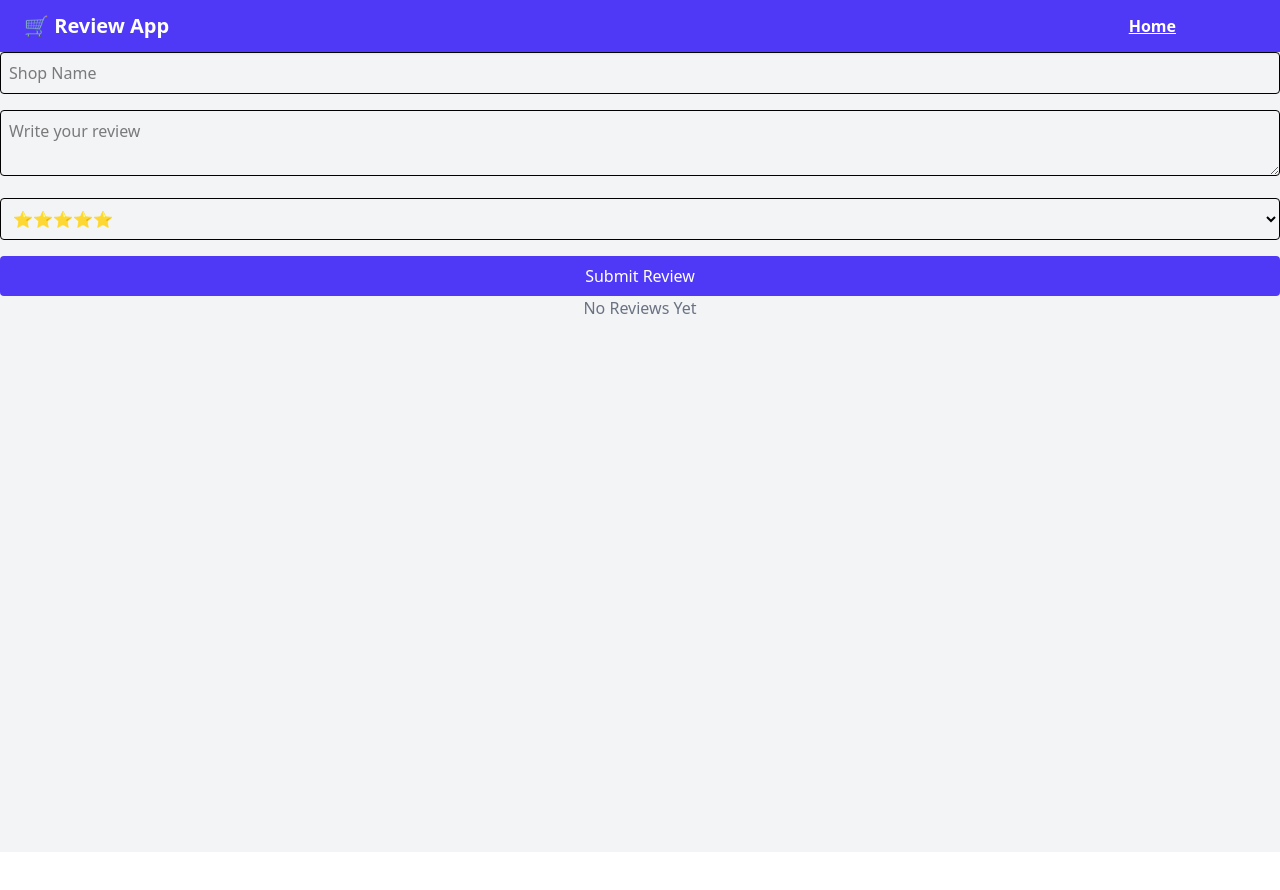
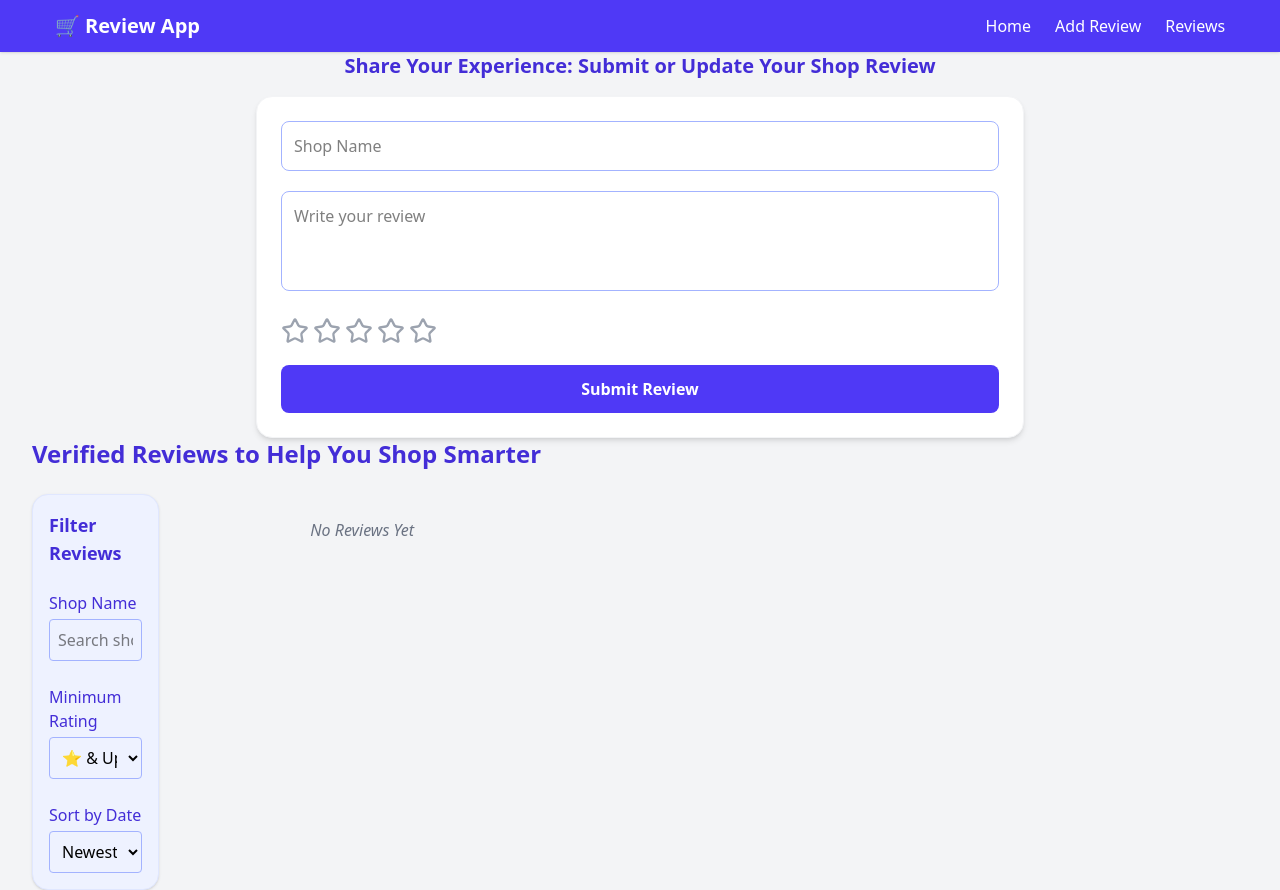
Before and after one commit to mdbulbulhasan/online-shop-review, a React (Vite) app: page / in a window 1280 px wide. Before the commit the page ends 852 px from the top, so only its background shows below. Built offline with nearby package versions, Linux system fonts and the light colour scheme.

Commit message:
polishing navbar

```diff
--- a/package.json
+++ b/package.json
@@ -11,6 +11,7 @@
   },
   "dependencies": {
     "@tailwindcss/vite": "^4.1.11",
+    "lucide-react": "^0.539.0",
     "react": "^19.1.1",
     "react-dom": "^19.1.1",
     "react-router": "^7.8.0",
--- a/src/components/ReviewForm/ReviewForm.jsx
+++ b/src/components/ReviewForm/ReviewForm.jsx
@@ -1,52 +1,111 @@
-import React from "react";
+import React, { useState, useEffect } from "react";
+import { Star } from "lucide-react";
 
-const ReviewForm = ({ onAddReview }) => {
+const ReviewForm = ({
+  onAddReview,
+  editReview,
+  onUpdateReview,
+  onCancelEdit,
+}) => {
+  const formKey = editReview ? editReview.id : "new";
+  const [selectedRating, setSelectedRating] = useState(
+    editReview ? Number(editReview.rating) : 0
+  );
+
+  useEffect(() => {
+    if (editReview) {
+      setSelectedRating(Number(editReview.rating));
+    } else {
+      setSelectedRating(0);
+    }
+  }, [editReview]);
+
   const handleSubmit = (e) => {
     e.preventDefault();
     const form = e.target;
     const newReview = {
-      id: Date.now(),
-      shop: form.shop.value,
-      review: form.review.value,
-      rating: form.rating.value,
+      id: editReview ? editReview.id : Date.now(),
+      shop: form.shop.value.trim(),
+      review: form.review.value.trim(),
+      rating: selectedRating.toString(),
       date: new Date().toLocaleString(),
     };
-    onAddReview(newReview);
+
+    if (editReview) {
+      onUpdateReview(newReview);
+    } else {
+      onAddReview(newReview);
+    }
     form.reset();
+    setSelectedRating(0);
   };
+
   return (
     <div>
-      <form onSubmit={handleSubmit} className="space-y-4">
+      <h2 className="text-xl font-semibold text-indigo-700 mb-4 text-center">
+        Share Your Experience: Submit or Update Your Shop Review
+      </h2>
+
+      <form
+        key={formKey}
+        onSubmit={handleSubmit}
+        className="w-full max-w-3xl mx-auto bg-white p-4 md:p-6 rounded-2xl shadow-md space-y-5 border border-gray-100"
+      >
         <input
-          className="w-full p-2 border rounded"
+          className="w-full p-3 border border-indigo-300 rounded-lg focus:outline-none focus:ring-2 focus:ring-indigo-500 transition"
           type="text"
           name="shop"
           placeholder="Shop Name"
+          defaultValue={editReview ? editReview.shop : ""}
           required
         />
         <textarea
-          className="w-full p-2 border rounded"
+          className="w-full p-3 border border-indigo-300 rounded-lg focus:outline-none focus:ring-2 focus:ring-indigo-500 transition resize-none min-h-[100px]"
           name="review"
           placeholder="Write your review"
+          defaultValue={editReview ? editReview.review : ""}
           required
         ></textarea>
-        <select
-          className="w-full p-2 border rounded"
-          name="rating"
-          defaultValue={5}
-        >
-          <option value="5">⭐⭐⭐⭐⭐</option>
-          <option value="4">⭐⭐⭐⭐</option>
-          <option value="3">⭐⭐⭐</option>
-          <option value="2">⭐⭐</option>
-          <option value="1">⭐</option>
-        </select>
-        <button
-          type="submit"
-          className="w-full bg-indigo-600 text-white py-2 rounded"
-        >
-          Submit Review
-        </button>
+
+        {/* Custom Star Rating */}
+        <div className="flex space-x-1 cursor-pointer">
+          {[1, 2, 3, 4, 5].map((star) => (
+            <Star
+              key={star}
+              size={28}
+              fill={star <= selectedRating ? "currentColor" : "none"}
+              stroke={star <= selectedRating ? "#fbbf24" : "#9ca3af"} // Yellow or Gray
+              className="transition-colors"
+              onClick={() => setSelectedRating(star)}
+              onKeyDown={(e) => {
+                if (e.key === "Enter" || e.key === " ") setSelectedRating(star);
+              }}
+              tabIndex={0}
+              role="button"
+              aria-label={`${star} Star`}
+            />
+          ))}
+        </div>
+
+        <div className="flex space-x-4">
+          <button
+            type="submit"
+            className="flex-1 bg-indigo-600 hover:bg-indigo-700 text-white font-semibold py-3 rounded-lg transition"
+            disabled={selectedRating === 0} // optionally disable submit if no rating
+          >
+            {editReview ? "Update Review" : "Submit Review"}
+          </button>
+
+          {editReview && (
+            <button
+              type="button"
+              onClick={onCancelEdit}
+              className="flex-1 bg-gray-400 hover:bg-gray-500 text-white font-semibold py-3 rounded-lg transition"
+            >
+              Cancel
+            </button>
+          )}
+        </div>
       </form>
     </div>
   );
--- a/src/components/ReviewList/ReviewList.jsx
+++ b/src/components/ReviewList/ReviewList.jsx
@@ -1,34 +1,157 @@
-import React from "react";
+import React, { useState, useMemo } from "react";
+import { Star, Quote } from "lucide-react";
 
-const ReviewList = ({ reviews = [], onDelete }) => {
+const ReviewList = ({ reviews, onDelete, onEdit }) => {
+  const [searchTerm, setSearchTerm] = useState("");
+  const [minRating, setMinRating] = useState(1);
+  const [sortOrder, setSortOrder] = useState("newest"); // newest or oldest
+
+  // Filter and sort reviews
+  const filteredReviews = useMemo(() => {
+    return reviews
+      .filter(
+        (review) =>
+          review.shop.toLowerCase().includes(searchTerm.toLowerCase()) &&
+          Number(review.rating) >= minRating
+      )
+      .sort((a, b) => {
+        if (!a.date || !b.date) return 0;
+        const dateA = new Date(a.date);
+        const dateB = new Date(b.date);
+        return sortOrder === "newest" ? dateB - dateA : dateA - dateB;
+      });
+  }, [reviews, searchTerm, minRating, sortOrder]);
+
   return (
-    <div className="space-y-4">
-      {reviews.length === 0 ? (
-        <p className="text-center text-gray-500">No Reviews Yet</p>
+    <div>
+      <h2 className="text-2xl font-bold text-indigo-700 mb-6 text-center">
+  Verified Reviews to Help You Shop Smarter
+</h2>
+
+      <div className="flex flex-col md:flex-row gap-6">
+        {/* Sidebar */}
+        <aside className="md:w-1/4 p-4 bg-indigo-50 rounded-2xl border border-indigo-100 shadow-sm space-y-6">
+          <h3 className="text-lg font-semibold text-indigo-700">
+            Filter Reviews
+          </h3>
+
+          {/* Search by Shop */}
+          <div>
+            <label className="block mb-1 font-medium text-indigo-700">
+              Shop Name
+            </label>
+            <input
+              type="text"
+              placeholder="Search shops..."
+              value={searchTerm}
+              onChange={(e) => setSearchTerm(e.target.value)}
+              className="w-full p-2 rounded border border-indigo-300 focus:outline-none focus:ring-2 focus:ring-indigo-500"
+            />
+          </div>
+
+          {/* Minimum Rating */}
+          <div>
+            <label className="block mb-1 font-medium text-indigo-700">
+              Minimum Rating
+            </label>
+            <select
+              value={minRating}
+              onChange={(e) => setMinRating(Number(e.target.value))}
+              className="w-full p-2 rounded border border-indigo-300 focus:outline-none focus:ring-2 focus:ring-indigo-500"
+            >
+              {[1, 2, 3, 4, 5].map((r) => (
+                <option key={r} value={r}>
+                  {"⭐".repeat(r)} & Up
+                </option>
+              ))}
+            </select>
+          </div>
+
+          {/* Sort by Date */}
+          <div>
+            <label className="block mb-1 font-medium text-indigo-700">
+              Sort by Date
+            </label>
+            <select
+              value={sortOrder}
+              onChange={(e) => setSortOrder(e.target.value)}
+              className="w-full p-2 rounded border border-indigo-300 focus:outline-none focus:ring-2 focus:ring-indigo-500"
+            >
+              <option value="newest">Newest First</option>
+              <option value="oldest">Oldest First</option>
+            </select>
+          </div>
+        </aside>
+
+        {/* Reviews Section */}
+        <main className="flex-1">
+          {filteredReviews.length === 0 ? (
+            <p className="text-center text-gray-500 italic mt-6">
+              No Reviews Yet
+            </p>
           ) : (
-        reviews.map((review) => (
-          <div key={review.id} className="bg-white  rounded shadow">
-            <h3 className="text-lg font-semibold text-indigo-600">
-              {review.shop}
+            <div className="grid grid-cols-1 sm:grid-cols-2 md:grid-cols-3 lg:grid-cols-4 gap-6">
+              {filteredReviews.map((review) => (
+                <div
+                  key={review.id}
+                  className="bg-white rounded-2xl shadow-md hover:shadow-xl transform hover:-translate-y-2 transition-all duration-300 overflow-hidden border border-gray-100 group flex flex-col"
+                >
+                  {/* Top section */}
+                  <div className="bg-gradient-to-r from-indigo-50 to-white px-5 py-4 border-b border-gray-100">
+                    <div className="flex items-center justify-between">
+                      <h3 className="text-lg font-bold text-indigo-800 group-hover:text-indigo-900 transition-colors duration-200">
+                        🏬 {review.shop}
                       </h3>
-            <p className="text-yellow-500 text-sm">
-              {"⭐".repeat(Number(review.rating))}
-            </p>
-            <p className="text-gray-700">{review.review}</p>
-            <small>
+                      <div className="flex items-center space-x-1 text-yellow-500">
+                        {Array.from({ length: Number(review.rating) }).map(
+                          (_, i) => (
+                            <Star key={i} size={14} fill="currentColor" />
+                          )
+                        )}
+                      </div>
+                    </div>
+                    <small className="text-gray-400 text-xs block mt-1">
                       {review.date
                         ? new Date(review.date).toLocaleString()
                         : "No Date"}
                     </small>
+                  </div>
+
+                  {/* Body content */}
+                  <div className="p-5 flex flex-col justify-between flex-1">
+                    {/* Review text */}
+                    <div className="relative bg-indigo-50 p-4 rounded-lg border border-indigo-100">
+                      <Quote
+                        size={18}
+                        className="absolute -top-2 -left-2 text-indigo-300"
+                      />
+                      <p className="text-gray-700 text-sm italic leading-relaxed">
+                        {review.review}
+                      </p>
+                    </div>
+
+                    {/* Buttons */}
+                    <div className="flex space-x-3 mt-5">
+                      <button
+                        onClick={() => onEdit(review)}
+                        className="flex-1 bg-indigo-50 text-indigo-500 border border-indigo-200 py-2 rounded-lg text-sm font-medium hover:bg-indigo-100 transition-colors duration-200 cursor-pointer"
+                      >
+                        Edit
+                      </button>
                       <button
                         onClick={() => onDelete(review.id)}
-              className="text-red-500 text-sm ml-5 mt-2"
+                        className="flex-1 bg-red-50 text-red-500 border border-red-200 py-2 rounded-lg text-sm font-medium hover:bg-red-100 transition-colors duration-200 cursor-pointer"
                       >
                         Delete
                       </button>
                     </div>
-        ))
+                  </div>
+                </div>
+              ))}
+            </div>
           )}
+        </main>
+      </div>
     </div>
   );
 };
--- a/src/pages/Home.jsx
+++ b/src/pages/Home.jsx
@@ -1,10 +1,19 @@
-import React, { useEffect, useState } from "react";
-import { addReview, deleteReviewById, getReviews } from "../utils/reviewstored";
+import React, { useState, useEffect, useRef } from "react";
 import ReviewForm from "../components/ReviewForm/ReviewForm";
 import ReviewList from "../components/ReviewList/ReviewList";
+import {
+  addReview,
+  deleteReviewById,
+  getReviews,
+  updateReviews,
+} from "../utils/reviewstored";
 
 const Home = () => {
-  const [reviews, setReviews] = useState();
+  const [reviews, setReviews] = useState([]);
+  const [editReview, setEditReview] = useState(null);
+
+  // Ref to the form container
+  const formRef = useRef(null);
 
   useEffect(() => {
     setReviews(getReviews());
@@ -15,14 +24,49 @@ const Home = () => {
     setReviews(updated);
   };
 
+  const handleEditReview = (review) => {
+    setEditReview(review);
+
+    // Scroll to form smoothly after state update
+    setTimeout(() => {
+      if (formRef.current) {
+        formRef.current.scrollIntoView({ behavior: "smooth", block: "start" });
+      }
+    }, 100);
+  };
+
+  const handleUpdateReview = (updateReview) => {
+    const updated = updateReviews(updateReview);
+    setReviews(updated);
+    setEditReview(null);
+  };
+
+  const handleCancelEdit = () => {
+    setEditReview(null);
+  };
+
   const handleDeleteReview = (id) => {
     const updated = deleteReviewById(id);
     setReviews(updated);
   };
+
   return (
-    <div>
-      <ReviewForm onAddReview={handleAddReview}></ReviewForm>
-      <ReviewList reviews={reviews} onDelete={handleDeleteReview}></ReviewList>
+    <div class>
+      <div ref={formRef}>
+        <ReviewForm
+          onAddReview={handleAddReview}
+          editReview={editReview}
+          onUpdateReview={handleUpdateReview}
+          onCancelEdit={handleCancelEdit}
+        />
+      </div>
+      <div className="max-w-[95%] mx-auto flex justify-between items-center">
+        <ReviewList
+          reviews={reviews}
+          onDelete={handleDeleteReview}
+          onEdit={handleEditReview}
+        />
+      </div>
     </div>
   );
 };
--- a/src/shared/Navbar/Navbar.jsx
+++ b/src/shared/Navbar/Navbar.jsx
@@ -1,22 +1,48 @@
 import React from "react";
-import { Link, NavLink } from "react-router";
 
-const Navbar = () => {
+const Navbar = ({ currentPage, onChangePage }) => {
+  const linkClass = (page) =>
+    currentPage === page
+      ? "font-semibold underline cursor-pointer"
+      : "hover:underline cursor-pointer";
+
+  // Smooth scroll helper
+  const handleScroll = (id, page) => {
+    const element = document.getElementById(id);
+    if (element) {
+      element.scrollIntoView({ behavior: "smooth" });
+      onChangePage(page); // update active link styling
+    }
+  };
+
   return (
-    <nav className="bg-indigo-600 text-white px-6 py-3 shadow">
-      <div className="max-w-6xl flex justify-between items-center">
-        <Link to="/" className="text-xl font-bold">
+    <nav className="bg-indigo-600 text-white px-6 py-3 shadow sticky top-0 z-50">
+      <div className="max-w-[95%] mx-auto flex justify-between items-center">
+        <div
+          className="text-xl font-bold cursor-pointer"
+          onClick={() => handleScroll("home", "home")}
+        >
           🛒 Review App
-        </Link>
-        <div className="space-x-4">
-          <NavLink
-            to="/"
-            className={({ isActive }) =>
-              isActive ? "font-semibold underline" : "hover:underline"
-            }
+        </div>
+        <div className="space-x-6">
+          <span
+            className={linkClass("home")}
+            onClick={() => handleScroll("home", "home")}
           >
             Home
-          </NavLink>
+          </span>
+          <span
+            className={linkClass("add")}
+            onClick={() => handleScroll("add", "add")}
+          >
+            Add Review
+          </span>
+          <span
+            className={linkClass("reviews")}
+            onClick={() => handleScroll("reviews", "reviews")}
+          >
+            Reviews
+          </span>
         </div>
       </div>
     </nav>
```
Also changed, not shown: 1 other file (tests, documents, lock files or other folders). Lines whose indentation alone changed are shown as unchanged.
